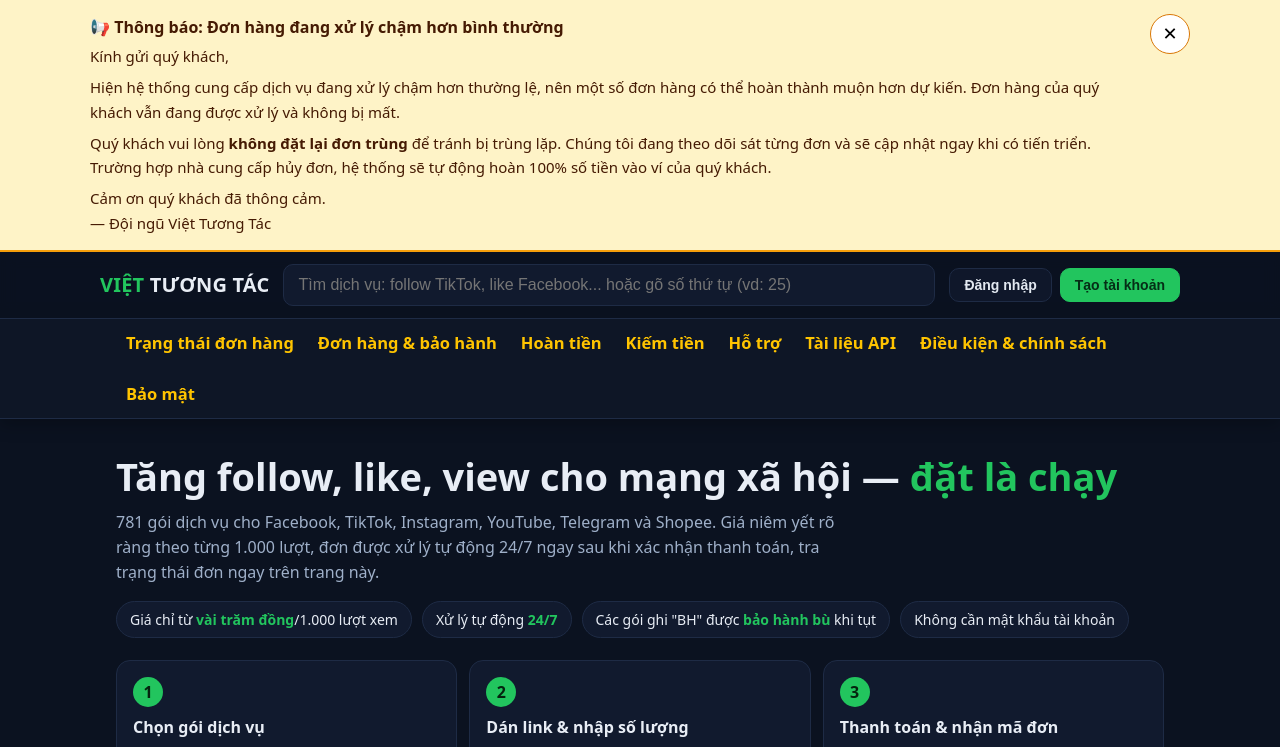
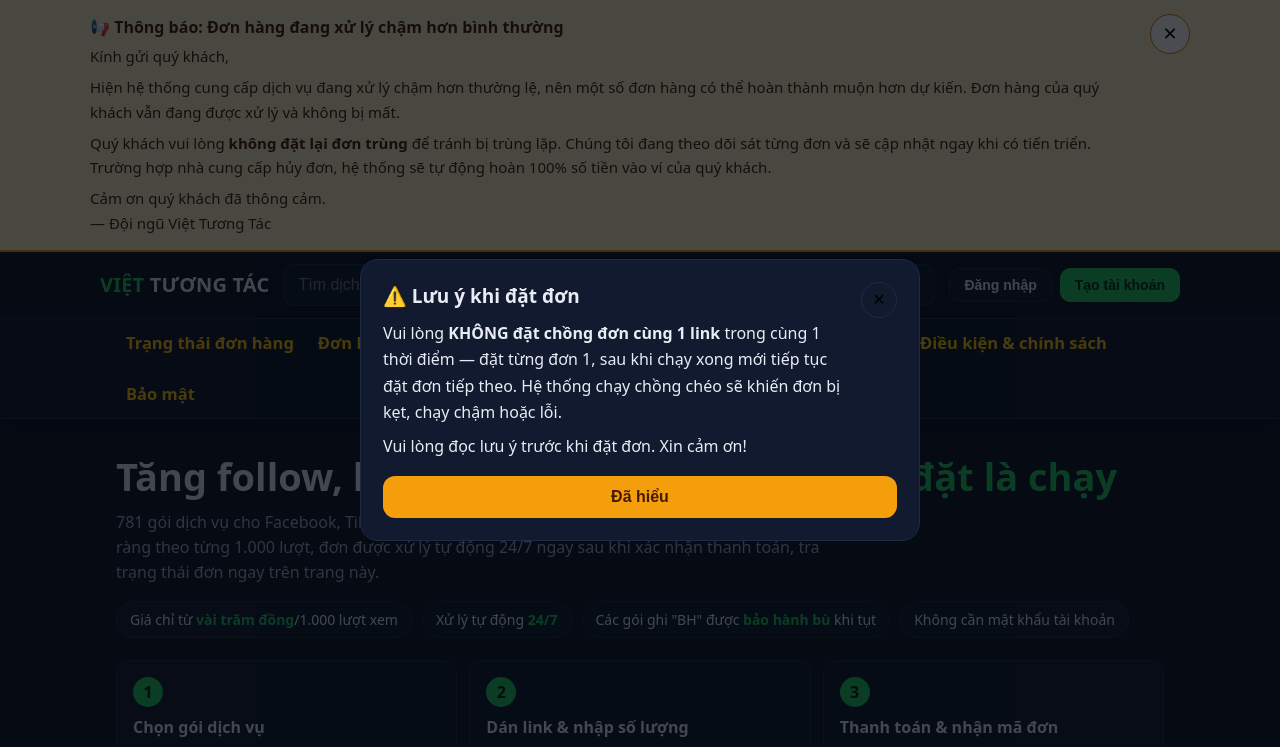
Before and after one commit to tuongtacviet/tangtuongtac, a plain HTML site: page index.html in a window 1280 px wide. Shown: the top 747 px of the page. Drawn offline with Linux system fonts and the light colour scheme; no server answers.

Commit message:
Them popup canh bao khong dat chong don cung link (tu tat 30/11)

```diff
--- a/index.html
+++ b/index.html
@@ -204,6 +204,32 @@ footer h4{color:var(--text);margin:12px 0 6px;font-size:15px}
 </div>
 </div>
 <script>try{if(localStorage.getItem('slowNoticeClosed')==='1'){document.getElementById('slowNotice').style.display='none';}}catch(e){}</script>
+<div class="modal" id="stackNotice" role="dialog" aria-modal="true" aria-labelledby="stackNoticeTitle">
+  <div class="sheet">
+    <div style="display:flex;align-items:flex-start;gap:10px;">
+      <div style="flex:1;min-width:0;">
+        <h2 id="stackNoticeTitle" style="margin:0 0 8px;font-size:19px;">⚠️ Lưu ý khi đặt đơn</h2>
+        <p style="margin:0 0 8px;line-height:1.65;">Vui lòng <b>KHÔNG đặt chồng đơn cùng 1 link</b> trong cùng 1 thời điểm — đặt từng đơn 1, sau khi chạy xong mới tiếp tục đặt đơn tiếp theo. Hệ thống chạy chồng chéo sẽ khiến đơn bị kẹt, chạy chậm hoặc lỗi.</p>
+        <p style="margin:0;line-height:1.65;">Vui lòng đọc lưu ý trước khi đặt đơn. Xin cảm ơn!</p>
+      </div>
+      <button type="button" id="stackNoticeX" aria-label="Đóng thông báo" style="flex:none;border:1px solid var(--line);background:transparent;border-radius:999px;width:36px;height:36px;font-size:16px;cursor:pointer;line-height:1;">✕</button>
+    </div>
+    <button type="button" id="stackNoticeOk" style="margin-top:16px;width:100%;padding:12px;border:0;border-radius:12px;background:#F59E0B;color:#451A03;font-weight:800;font-size:16px;cursor:pointer;">Đã hiểu</button>
+  </div>
+</div>
+<script>
+(function(){try{
+  var EXPIRY=new Date('2026-11-30T23:59:59+07:00').getTime();
+  var el=document.getElementById('stackNotice');
+  if(!el) return;
+  if(Date.now()>EXPIRY||localStorage.getItem('tttStackNoticeSeen')==='1'){el.remove();return;}
+  el.classList.add('open');
+  var close=function(){try{localStorage.setItem('tttStackNoticeSeen','1');}catch(e){} el.classList.remove('open');};
+  document.getElementById('stackNoticeOk').addEventListener('click',close);
+  document.getElementById('stackNoticeX').addEventListener('click',close);
+  el.addEventListener('click',function(e){if(e.target===el) close();});
+}catch(e){}})();
+</script>
 <header><div class="wrap hbar">
   <div class="logo"><span>VIỆT</span> TƯƠNG TÁC</div>
   <div class="search"><input id="q" type="search" autocomplete="off" readonly onfocus="this.removeAttribute('readonly')" placeholder="Tìm dịch vụ: follow TikTok, like Facebook... hoặc gõ số thứ tự (vd: 25)" aria-label="Tìm dịch vụ"></div>
```
